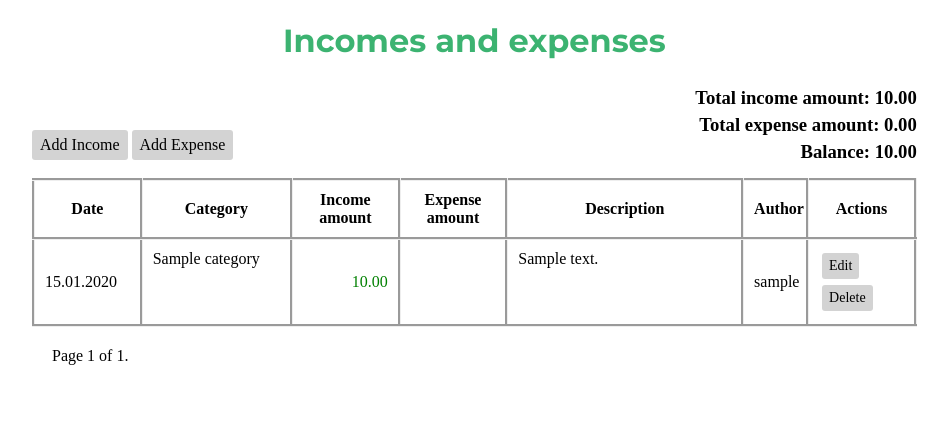
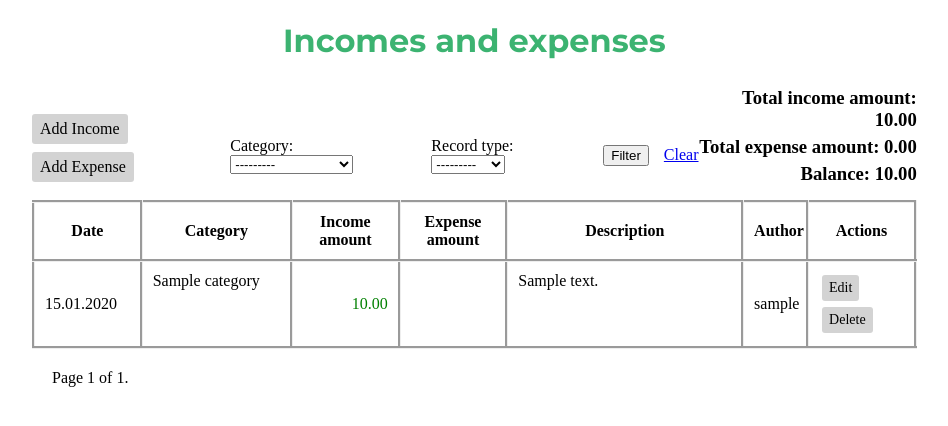
Before and after one commit to NataliaKichuk/my_money, a Django app: page /finances/ in a window 1280 px wide. Shown: the part 51-477 px from the top of the page, without its empty margins (6-954 px from the left). Run offline with Django 5.2, Linux system fonts and the light colour scheme; a user stored in the database is signed in; tables that the repository leaves empty hold one stand-in row (values such as "Sample post").

Commit message:
added filters by categories and record_type

```diff
--- /dev/null
+++ b/finances/filters.py
@@ -0,0 +1,7 @@
+import django_filters
+from .models import Record
+
+class RecordFilter(django_filters.FilterSet):
+    class Meta:
+        model = Record
+        fields = ['category', 'record_type']
--- a/finances/views.py
+++ b/finances/views.py
@@ -2,6 +2,7 @@
 from django.db.models import Case, When, Value, DecimalField, Sum
 from django.shortcuts import render, redirect, get_object_or_404
 
+from finances.filters import RecordFilter
 from finances.forms import RecordCreateForm, RecordEditForm, CategoryCreateForm, CategoryEditForm
 from finances.models import Record, Category
 from finances.services import get_total_income_amount, get_total_expense_amount, get_balance
@@ -15,17 +16,13 @@
 	if not user.is_authenticated:
 		return redirect('login')
 
-	records = (Record.objects.
-			   filter(author=user).
-	           annotate(income_amount=
-	                    Case(When(record_type='INC', then='amount'),
-	                    default=Value(0),
-	                    output_field=DecimalField(max_digits=15, decimal_places=2))).
-	           annotate(expense_amount=
-	                    Case(When(record_type='EXP', then='amount'),
-	                    default=Value(0),
-	                    output_field=DecimalField(max_digits=15, decimal_places=2)))
-	           .order_by('-date'))
+	records = Record.objects.filter(author=user).order_by('-date')
+	f_records = RecordFilter(request.GET, records)
+	records = RecordFilter(request.GET, records).qs
+
+	records = records.annotate(income_amount=Case(When(record_type='INC', then='amount'), default=Value(0), output_field=DecimalField()),
+		   expense_amount=Case(When(record_type='EXP', then='amount'), default=Value(0), output_field=DecimalField()))
+
 
 	paginator = Paginator(records, 4)
 	page_number = request.GET.get('page', 1)
@@ -37,6 +34,7 @@
 
 	context = {
 		'records': record_list,
+		'filter': f_records,
 		'total_income_amount': total_income_amount,
 		'total_expense_amount': total_expense_amount,
 		'balance': balance}
--- a/my_money/settings.py
+++ b/my_money/settings.py
@@ -43,6 +43,7 @@
     'finances',
     'accounts',
     'django_extensions',
+    'django_filters',
 
 ]
 
--- a/templates/records/record_list.html
+++ b/templates/records/record_list.html
@@ -8,10 +8,20 @@
         <h1 style="color: mediumseagreen; font-family: 'Montserrat'">Incomes and expenses</h1>
     </div>
 
+
     <div style="display: flex; justify-content: space-between; align-items: flex-end; margin-bottom: 10px;">
         <div>
             <a class="create-btn" href="{% url 'income_create' %}">Add Income</a>
             <a class="create-btn" href="{% url 'expense_create' %}">Add Expense</a>
+        </div>
+
+        <div style="display: flex; justify-content: space-between; align-items: flex-end;">
+
+            <form method="get"; style="display: flex; align-items: center; gap: 15px;">
+            {{ filter.form.as_p }}
+                <button type="submit" class="btn btn-primary">Filter</button>
+                <a href="?">Clear</a>
+            </form>
         </div>
 
         <div style="text-align: right;">
@@ -21,6 +31,8 @@
         </div>
     </div>
 
+
+    <div>
         <table style="width: 100%;">
              <tr>
                 <th style="width:10%">Date</th>
@@ -53,6 +65,9 @@
             </tr>
             {% endfor %}
         </table>
+    </div>
+
+
 
     {% include '../pagination.html' with page=records %}
 
```
Also changed, not shown: static/images/welcome_icon.png (deleted). Lines whose indentation alone changed are shown as unchanged.
